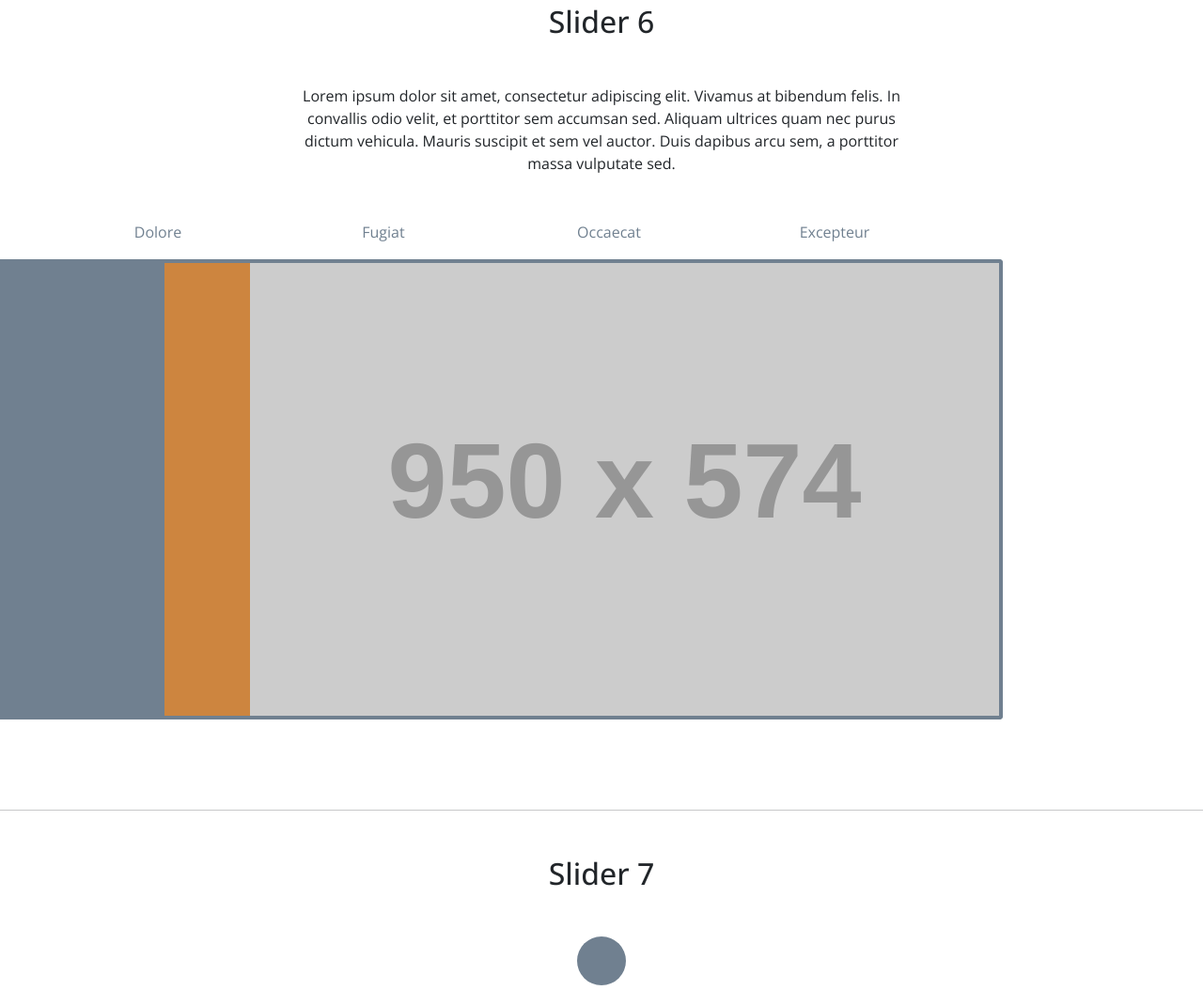
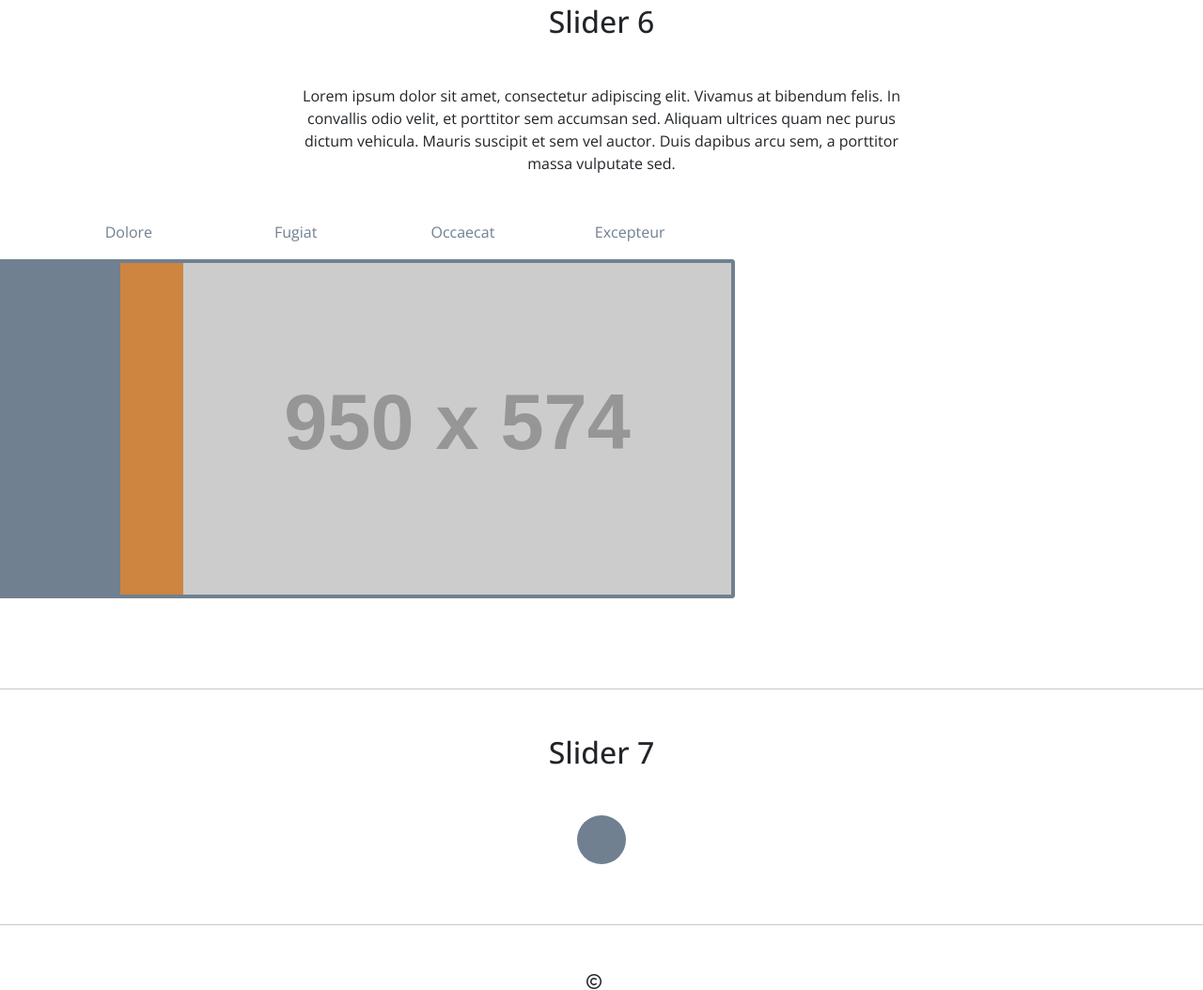
Before and after one commit to sunnysunny77/sliders, a PHP site: page / in a window 1280 px wide. Shown: the part 4505-5559 px from the top of the page at 94% size. Run offline with PHP 8.4, Linux system fonts and the light colour scheme; grey boxes labelled with a size stand in for pictures from a placeholder-image service; data that the repository does not hold is empty; some libraries are stand-ins or nearby versions.

Commit message:
Update index.php

```diff
--- a/index.php
+++ b/index.php
@@ -474,21 +474,21 @@
 
 	</div>
 
-	<section class="container-fluid row justify-content-center g-0">
+	<section class="container-fluid row g-0">
 
 		<hr class="my-5">
 
 		<h2 class="text-center my-5"> Slider 6 </h2>
 
-		<p class="col-11 col-lg-8 col-xl-6 text-center mb-5">
+		<p class="col-11 col-lg-8 col-xl-6 text-center mx-auto mb-5">
 			Lorem ipsum dolor sit amet, consectetur adipiscing elit. Vivamus at bibendum felis. In convallis
 			odio velit, et porttitor sem accumsan sed. Aliquam ultrices quam nec purus dictum vehicula.
 			Mauris suscipit et sem vel auctor. Duis dapibus arcu sem, a porttitor massa vulputate sed.
 		</p>
 
-		<div class="slider_6-container row pb-md-5 g-0">
+		<div class="slider_6-container col-12 col-md-10 col-xl-8 row pb-md-5 g-0">
 
-			<div class="d-none d-md-flex mb-3 ms-sm-5 row g-0 col-sm-9 col-xxl-6 justify-content-between">
+			<div class="col-md-10 d-none d-md-flex row justify-content-between mb-md-3 ms-md-5 g-0">
 
 				<button class="col-6 col-sm-3 slider_6-button-group button-group" id="paragraphone">Dolore</button>
 
@@ -500,7 +500,7 @@
 
 			</div>
 
-			<div class="slider_6-action-container col-12 col-md-10 col-xxl-8 row g-0">
+			<div class="slider_6-action-container col-12 col-md-11 row g-0">
 
 				<div class="slider_6-strip col-3"></div>
 
```
